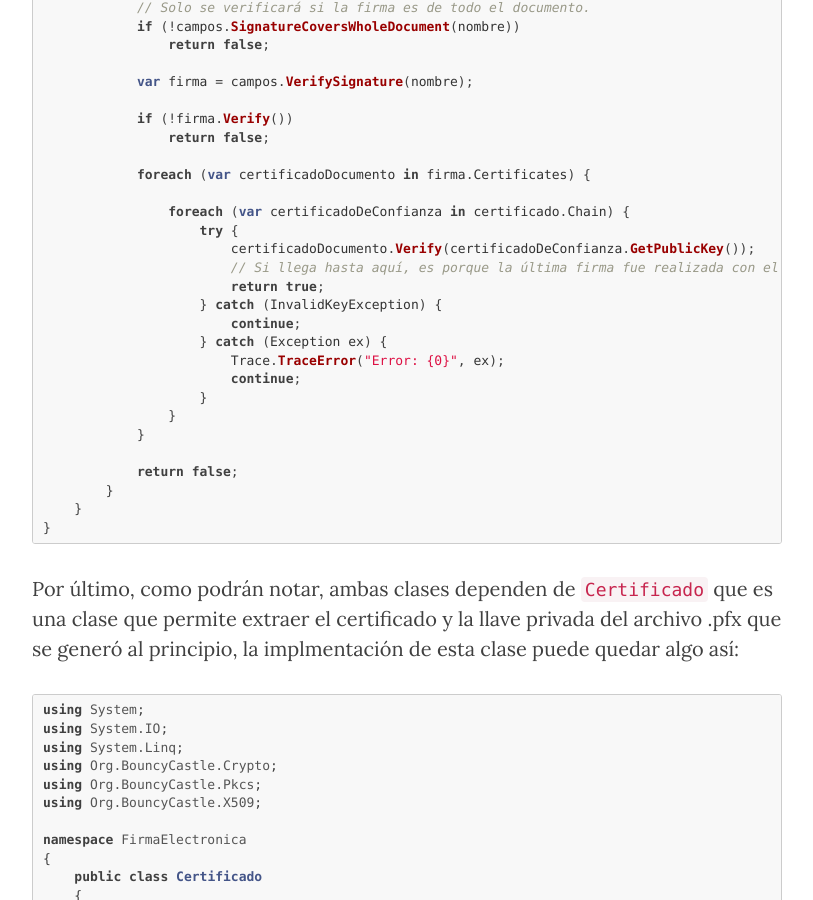
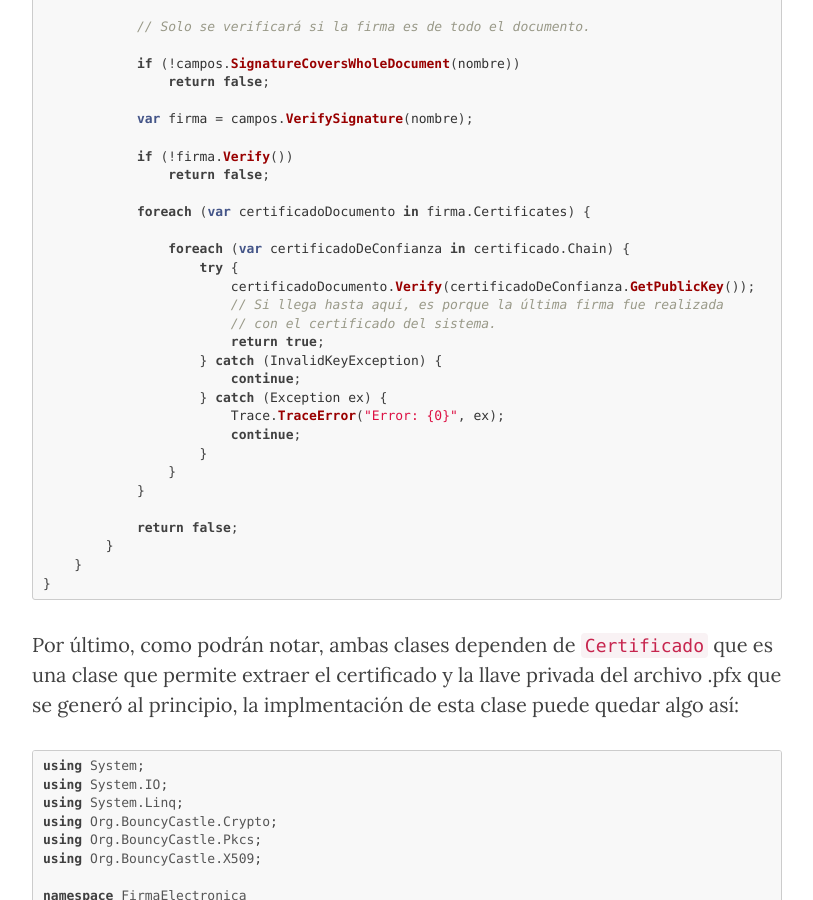
Before and after one commit to miguelerm/miguelerm.github.io, a Jekyll site: the page built from _posts/2016-07-24-firmado-digital-pdf-en-c-sharp.md, in a window 1280 px wide and 900 px high, scrolled down 4555 px. Shown: the whole window, without its empty margins (233-1046 px from the left). Built offline with Jekyll 4.4.1, drawn with Linux system fonts in a browser that asks for light colours; nearby versions of some CDN libraries; Markdown is read by kramdown in place of the engine named in the settings.

```diff
--- a/_posts/2016-07-24-firmado-digital-pdf-en-c-sharp.md
+++ b/_posts/2016-07-24-firmado-digital-pdf-en-c-sharp.md
@@ -128,10 +128,12 @@ namespace FirmaElectronica
         private bool ValidarFirma(AcroFields campos, string nombre)
         {
             // Solo se verificará la última revision del documento.
+
             if (campos.GetRevision(nombre) != campos.TotalRevisions)
                 return false;
 
             // Solo se verificará si la firma es de todo el documento.
+
             if (!campos.SignatureCoversWholeDocument(nombre))
                 return false;
 
@@ -145,7 +147,8 @@ namespace FirmaElectronica
                 foreach (var certificadoDeConfianza in certificado.Chain) {
                     try {
                         certificadoDocumento.Verify(certificadoDeConfianza.GetPublicKey());
-                        // Si llega hasta aquí, es porque la última firma fue realizada con el certificado del sistema.
+                        // Si llega hasta aquí, es porque la última firma fue realizada
+                        // con el certificado del sistema.
                         return true;
                     } catch (InvalidKeyException) {
                         continue;
```
